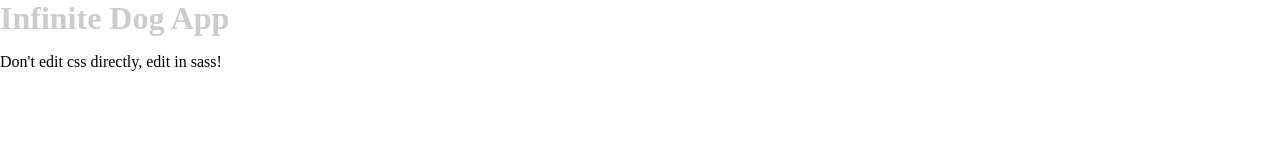
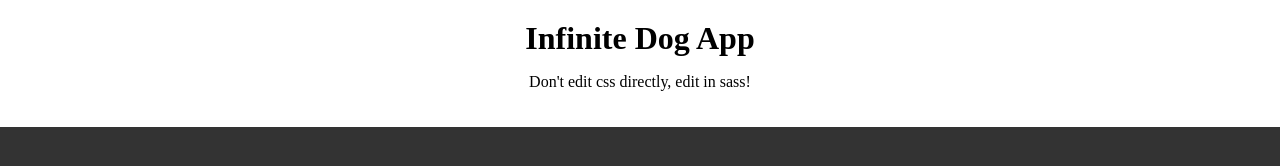
Before and after one commit to wuyeelok/dog_slideshow, a website: page index.html in a window 1280 px wide. Drawn offline with Linux system fonts and the light colour scheme; no server answers.

Commit message:
CSS: Style the app header

```diff
--- a/index.html
+++ b/index.html
@@ -15,7 +15,7 @@
                 <p>Don't edit css directly, edit in sass!</p>
                 <div id="breed"></div>
             </div>
-            <div class="app_slideshow">
+            <div class="app__slideshow">
                 <div id="breed__image"></div>
             </div>
         </div>
--- a/sass/main.scss
+++ b/sass/main.scss
@@ -2,9 +2,29 @@ body {
     margin: 0;
 }
 
-h1 {
-    color: #ccc;
-    margin-bottom: 0.5rem;
+.app {
+    height: 100%;
+    width: 100%;
+    display: flex;
+    flex-direction: column;
+
+    &__header {
+        text-align: center;
+        padding: 20px 0;
+
+        h1 {
+            margin: 0 0 10px 0;
+        }
+
+        select {
+            font-size: 1rem;
+        }
+    }
+
+    &__slideshow {
+        flex-grow: 1;
+        background-color: #333;
+    }
 }
 
 #breed {
```
Also changed, not shown: style.css.
